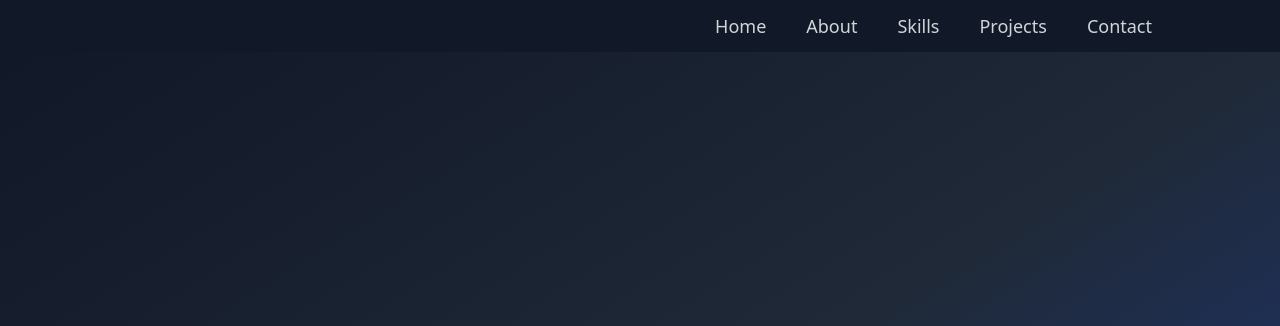
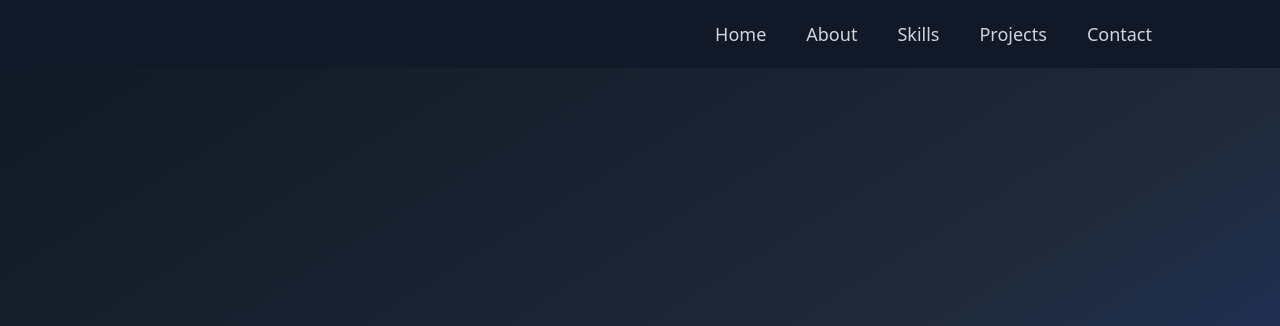
Before and after one commit to armanjes/Responsive-mern-dev-portfolio-website, a website built with Vite: page index.html in a window 1280 px wide. Shown: the top 326 px of the page. Built offline with nearby package versions, Linux system fonts and the light colour scheme.

Commit message:
navbar padding adjustment

```diff
--- a/styles/components/nav.css
+++ b/styles/components/nav.css
@@ -12,7 +12,7 @@
 }
 
 #header .header-container {
-  padding: 8px 0;
+  padding: 1em 0;
 }
 
 #header nav {
```
